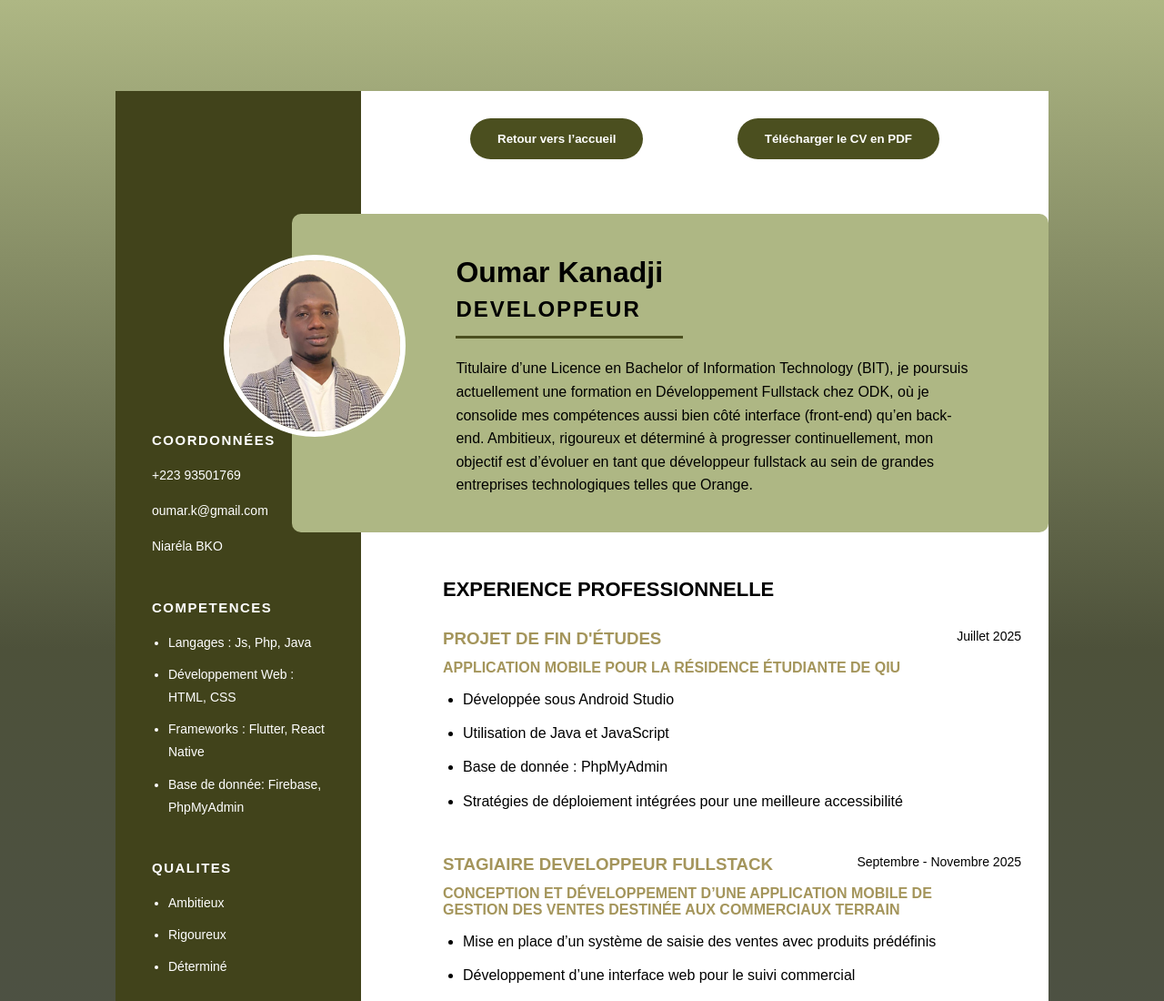
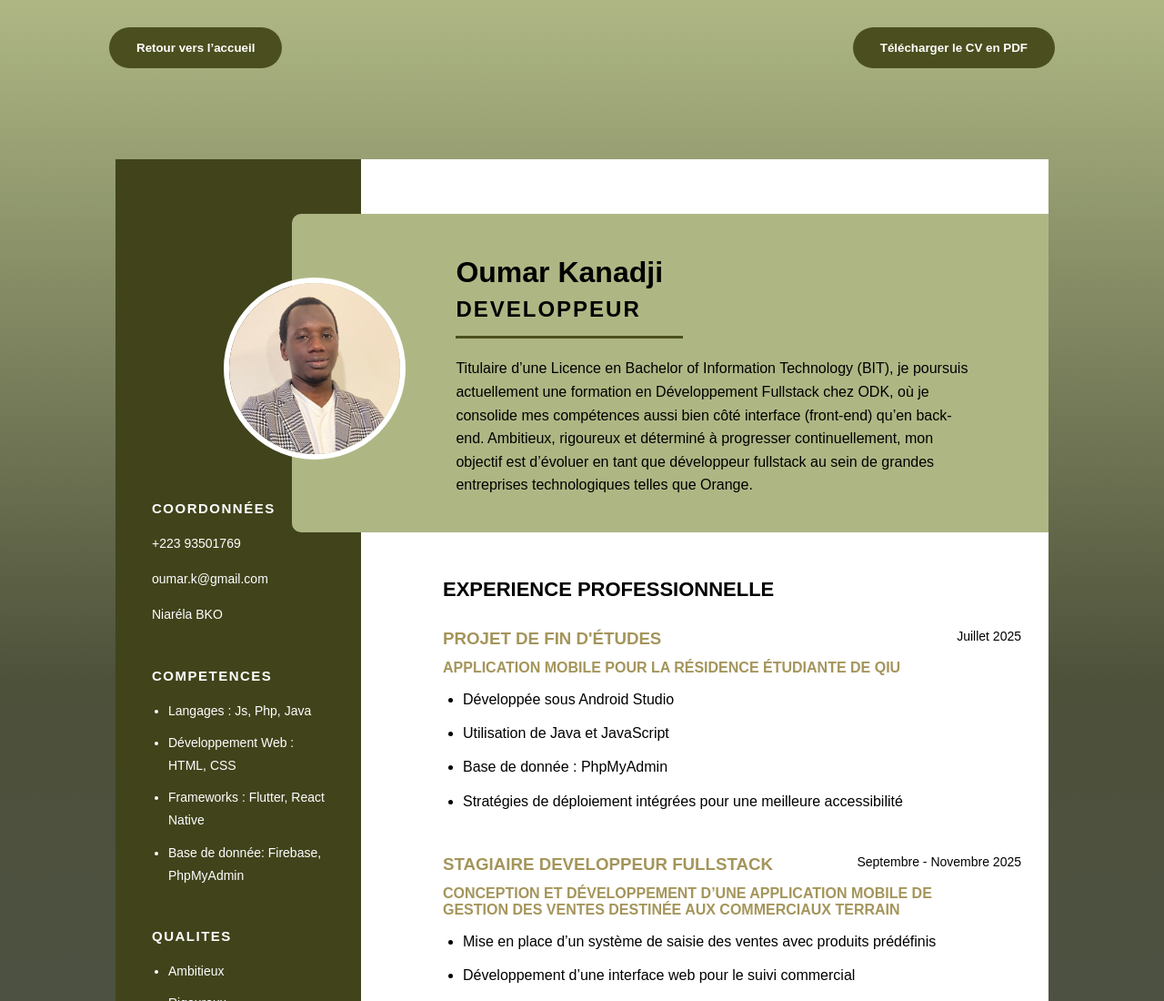
Before and after one commit to lc6issa-sketch/portfolio-groupe, a plain HTML site: page cv-oumar.html in a window 1280 px wide. Shown: the top 1100 px of the page at 91% size. Drawn offline with Linux system fonts and the light colour scheme.

Commit message:
placement de boutton

```diff
--- a/css/cv-oumar.css
+++ b/css/cv-oumar.css
@@ -107,7 +107,7 @@ PHOTO
 
 .photo-container{
 position:absolute;
-top:180px; /* moved further down */
+top:130px; /* moved further down */
 left:-12%;
 width:200px;
 height:200px;
@@ -136,7 +136,9 @@ height:350px;
 margin-left:-10%;
 margin-top:60px;
 padding:45px 80px 80px 180px;
-border-radius:10px;
+
+border-top-left-radius: 10px;
+border-bottom-left-radius: 10px;
 }
 
 .top-header h1{
--- a/cv-oumar.html
+++ b/cv-oumar.html
@@ -8,6 +8,11 @@
 </head>
 
 <body>
+
+    <div class="top-buttons">
+<button class="btn-action" onclick="goHome()">Retour vers l’accueil</button>
+<button class="btn-action-download-btn" onclick="downloadCV()">Télécharger le CV en PDF</button>
+</div>
 
 <div class="container">
 
@@ -53,10 +58,7 @@
             <img src="image/oumar.png" alt="Oumar Kanadji">
         </div>
 
-<div class="top-buttons">
-<button class="btn-action" onclick="goHome()">Retour vers l’accueil</button>
-<button class="btn-action-download-btn" onclick="downloadCV()">Télécharger le CV en PDF</button>
-</div>
+
 
 <header class="top-header">
 <h1>Oumar Kanadji</h1>
```
